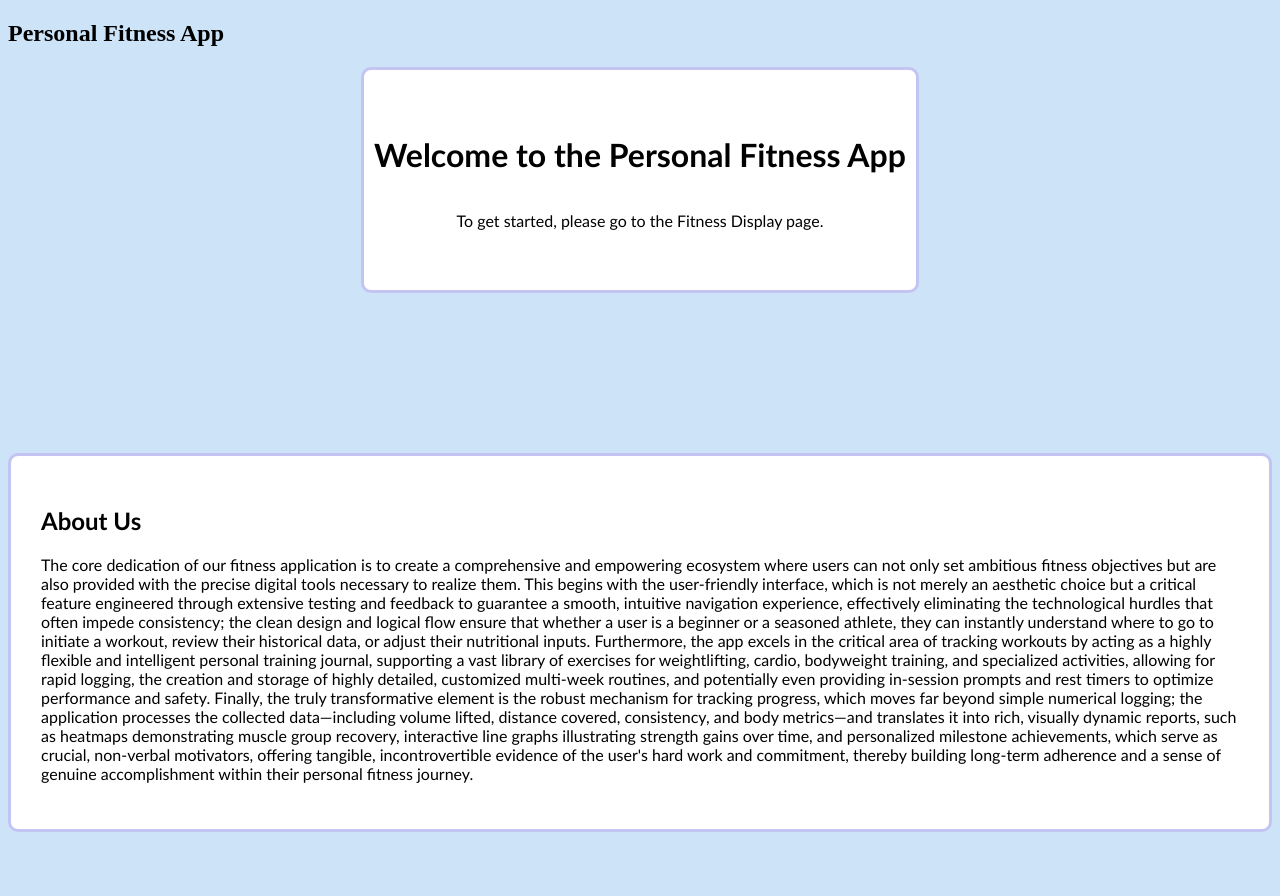
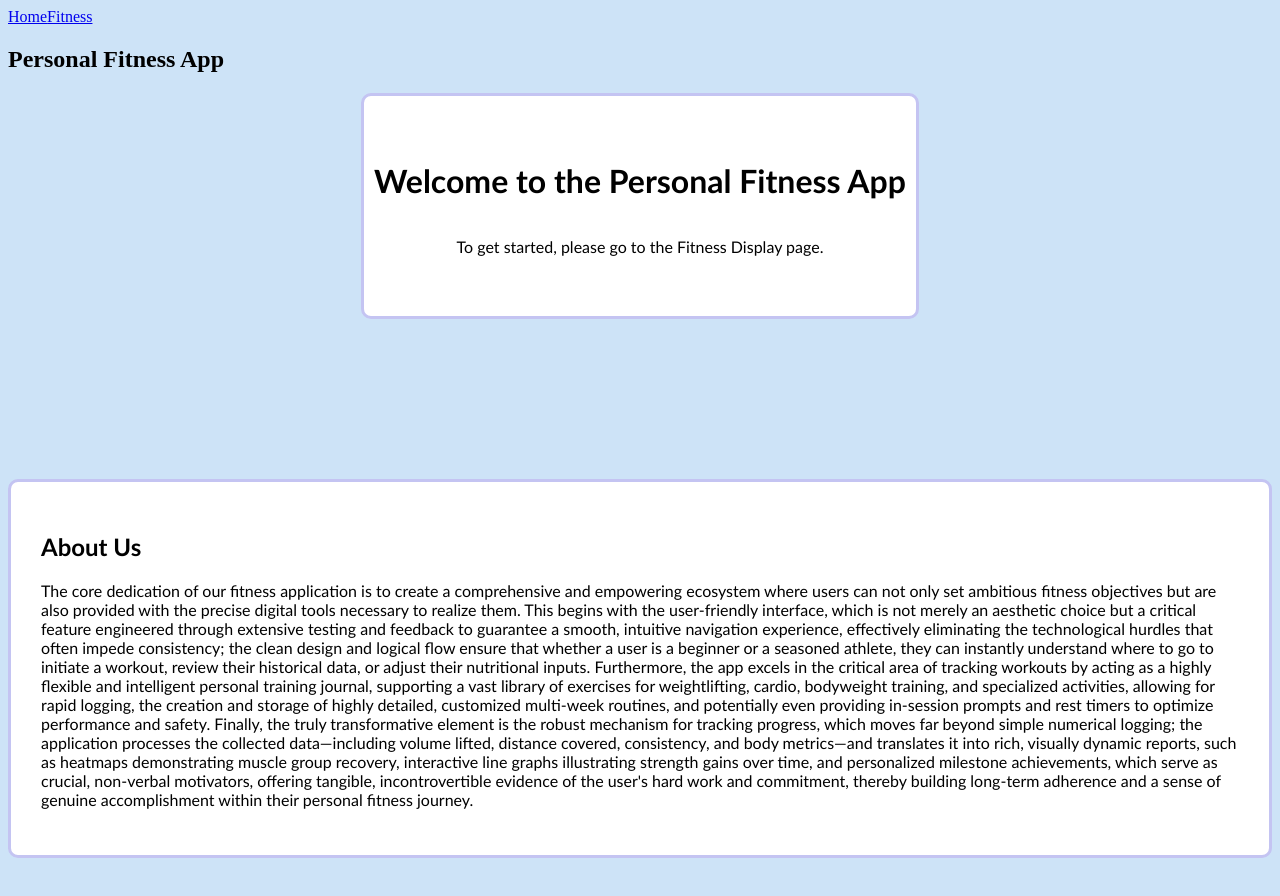
Before and after one commit to AndrewStevenson550/Personal-Finance-Tracker-react-, a React (Vite) app in the folder personal-fitness-app/: page / in a window 1280 px wide. Shown: the top 896 px of the page. Built offline with nearby package versions, Linux system fonts and the light colour scheme.

Commit message:
nav bar (no css)

```diff
--- a/personal-fitness-app/src/components/NavBar.jsx
+++ b/personal-fitness-app/src/components/NavBar.jsx
@@ -1,12 +1,20 @@
 import React from 'react'
 import "../styles/navbar.css"
+import {Route, Routes, Link} from "react-router-dom"
 
 
 function NavBar() {
   return (
     <nav className='nav'>
+      <Link to="/">Home</Link>
+      <Link to="/fitness-display">Fitness</Link>
+
+
+
         <div className="nav-content">
             <h1>Personal Fitness App</h1>
+
+
         </div>
     </nav>
   )
```
